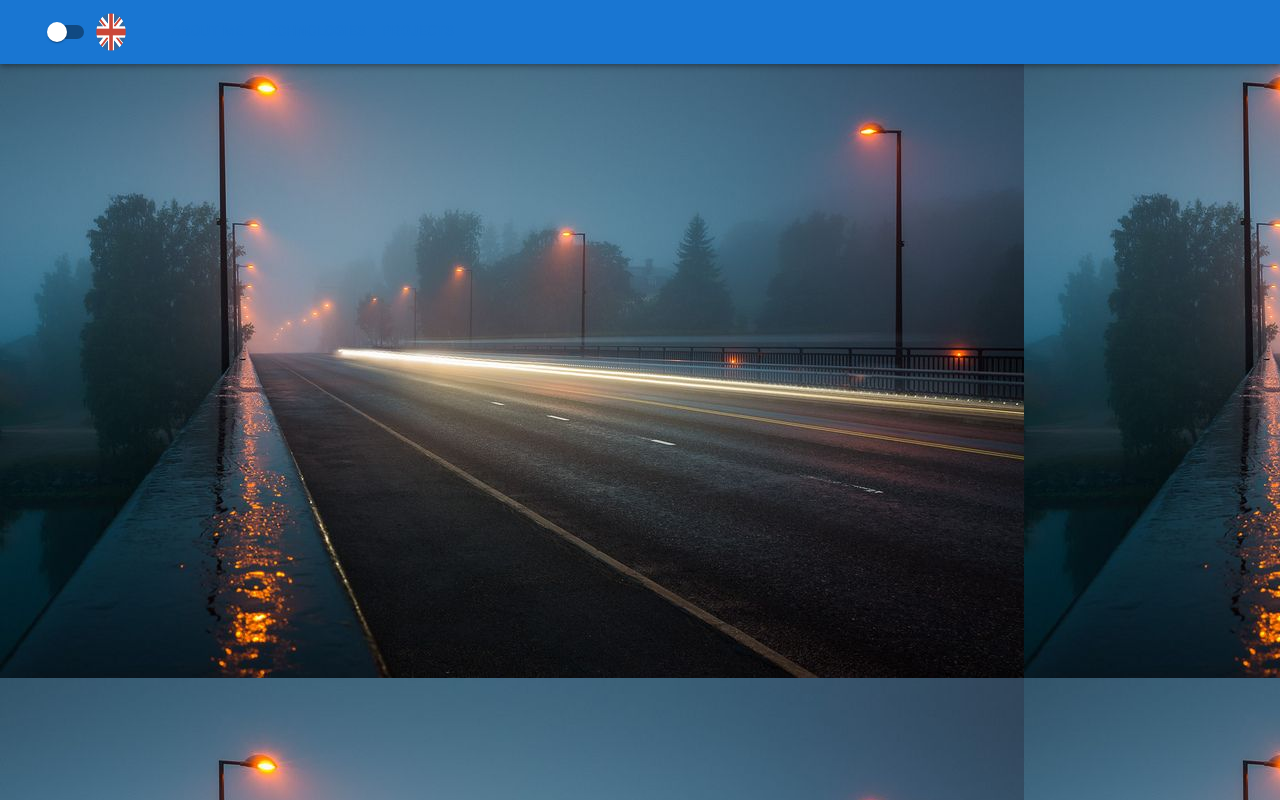
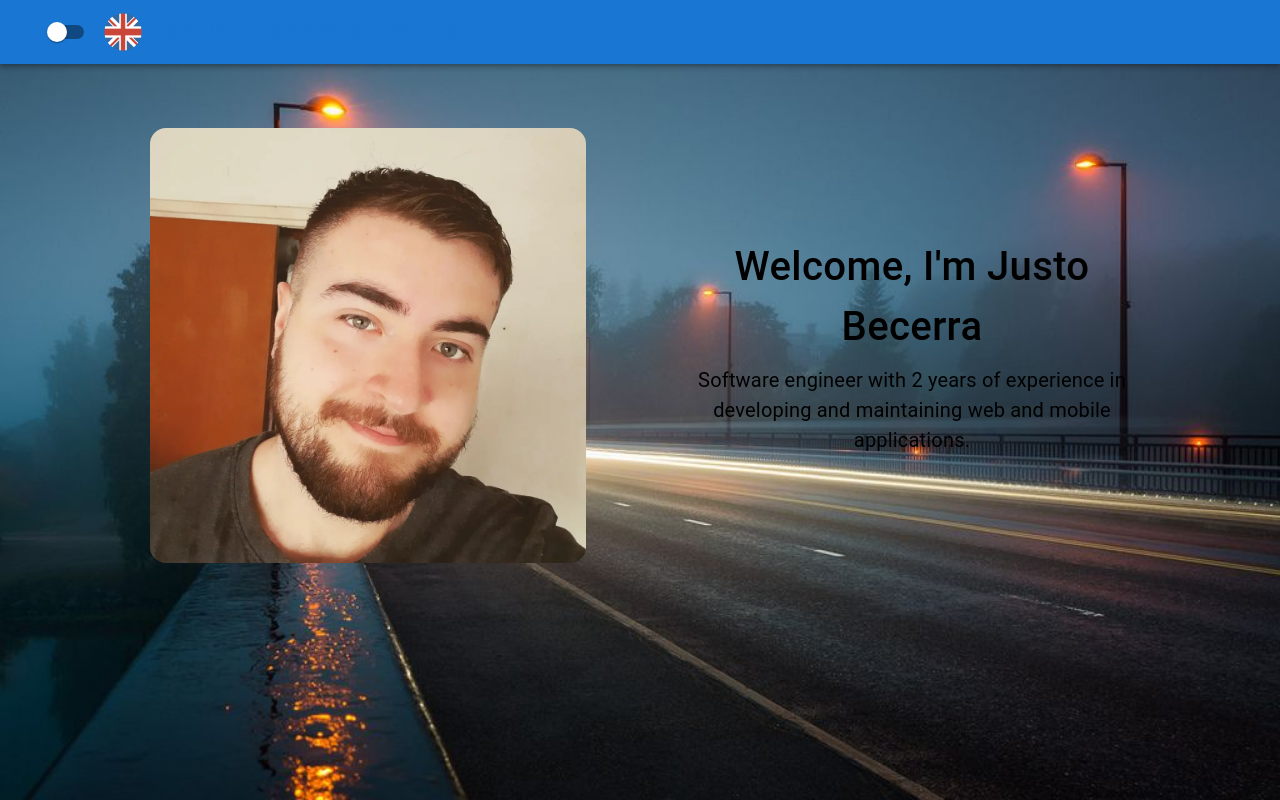
Before and after one commit to JustBecerra/personal-portfolio, a Next.js app: page / in a window 1280 px wide. Built offline with nearby package versions, Linux system fonts and the light colour scheme.

Commit message:
add profile pic and intro text

```diff
--- a/src/app/components/navigation/Navbar/index.tsx
+++ b/src/app/components/navigation/Navbar/index.tsx
@@ -1,24 +1,30 @@
-import React from "react";
+"use client";
+import React, { useState } from "react";
 import AppBar from "@mui/material/AppBar";
 import { Box, Button, Switch, Toolbar } from "@mui/material";
-import { ButtonNames } from "../misc";
+import { ButtonNames } from "../../../misc";
 import Image from "next/image";
 import britishflag from "../../../imgs/britishflag.png";
+import spanishflag from "../../../imgs/spanishflag.png";
 
 export const Navbar = () => {
+  const [translate, setTranslate] = useState(false);
   return (
-    <AppBar position="static" className="bg-transparent bg-no-repeat">
+    <AppBar position="static" className="bg-transparent">
       <Toolbar disableGutters>
-        <Box className="ml-[3%] flex flex-row" width="100%">
-          <Switch />
-          <Image src={britishflag} alt="" width={30} height={30} />
-          <Box className="ml-[3%] gap-x-2">
-            {ButtonNames.map((name, index) => (
-              <Button className="text-white" key={index}>
-                {name}
-              </Button>
-            ))}
-          </Box>
+        <Box className="ml-[3%] flex flex-row gap-x-2" width="100%">
+          <Switch onClick={() => setTranslate((prev) => !prev)} />
+          <Image
+            src={!translate ? britishflag : spanishflag}
+            alt=""
+            width={38}
+            height={30}
+          />
+          {ButtonNames.map((name, index) => (
+            <Button className="text-white" key={index}>
+              {name}
+            </Button>
+          ))}
         </Box>
       </Toolbar>
     </AppBar>
--- a/src/app/page.tsx
+++ b/src/app/page.tsx
@@ -1,15 +1,63 @@
-import { Box } from "@mui/material";
+import { Box, Typography } from "@mui/material";
 import { Navbar } from "./components/navigation/Navbar";
+import Image from "next/image";
+import sonriente from "./imgs/sonriente.jpg";
 
 export default function Home() {
   return (
     <main className="flex min-h-screen flex-col items-center justify-between">
       <Box
         className="bg-[url('../app/imgs/night-road.jpg')]"
+        sx={{
+          backgroundRepeat: "no-repeat",
+          backgroundSize: "cover",
+        }}
         width="100vw"
         height="100vh"
       >
         <Navbar />
+        <Box
+          sx={{
+            width: "85%",
+            height: "auto",
+            display: "flex",
+            flexDirection: "row",
+            justifyContent: "center",
+            alignItems: "center",
+            margin: "auto",
+            marginTop: "5%",
+            gap: "10%",
+          }}
+        >
+          <Box sx={{ width: "40%", height: "40%" }}>
+            <Image src={sonriente} alt="" style={{ borderRadius: "1rem" }} />
+          </Box>
+          <Box
+            sx={{
+              width: "40%",
+              height: "50%",
+              display: "flex",
+              justifyContent: "center",
+              alignItems: "center",
+              flexDirection: "column",
+              gap: "0.5rem",
+            }}
+          >
+            <Typography
+              sx={{
+                fontSize: "2.5rem",
+                fontWeight: "500",
+                textAlign: "center",
+              }}
+            >
+              Welcome, I&apos;m Justo Becerra
+            </Typography>
+            <Typography sx={{ fontSize: "1.25rem", textAlign: "center" }}>
+              Software engineer with 2 years of experience in developing and
+              maintaining web and mobile applications.
+            </Typography>
+          </Box>
+        </Box>
       </Box>
     </main>
   );
--- a/tailwind.config.ts
+++ b/tailwind.config.ts
@@ -9,7 +9,6 @@ const config: Config = {
   theme: {
     extend: {
       backgroundImage: {
-        "rainy-night": "url('src/app/imgs/night-road.jpg')",
         "gradient-radial": "radial-gradient(var(--tw-gradient-stops))",
         "gradient-conic":
           "conic-gradient(from 180deg at 50% 50%, var(--tw-gradient-stops))",
```
Also changed, not shown: src/app/misc/index.tsx (renamed from src/app/components/navigation/misc/index.tsx).
